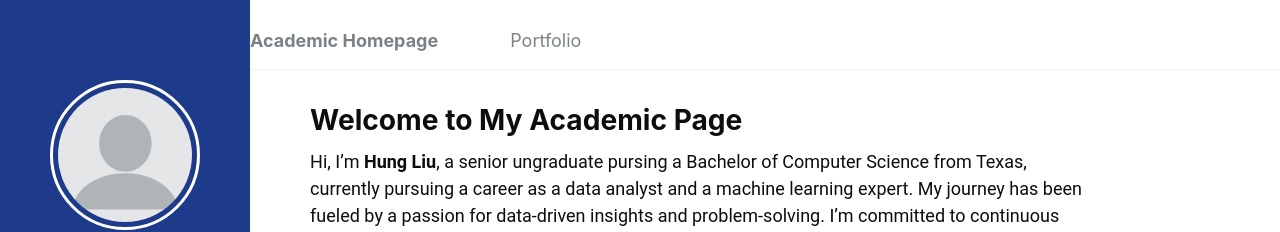
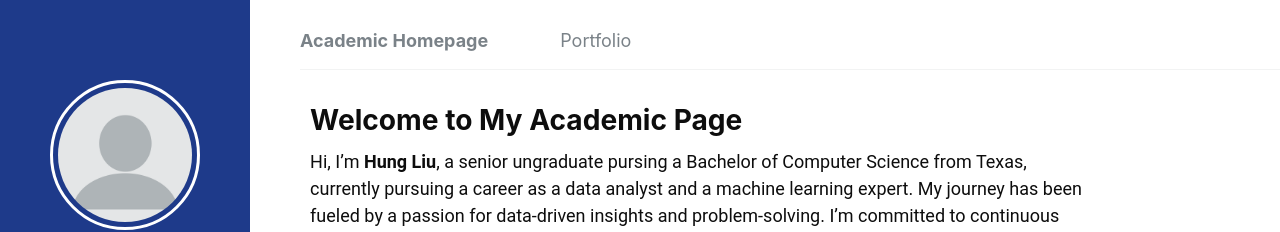
Before and after one commit to sunnySKL/sunnySKL.github.io, a Jekyll site: the page built from _pages/about.md, in a window 1280 px wide. Shown: the top 232 px of the page. Built offline with Jekyll 4.4.1, drawn with Linux system fonts in a browser that asks for light colours.

Commit message:
Update custom.css

```diff
--- a/assets/css/custom.css
+++ b/assets/css/custom.css
@@ -98,7 +98,7 @@ body {
 @media (min-width: 900px) {
   .masthead,
   #main {
-    margin-left: 250px; /* Same as sidebar width */
+    margin-left: 300px; /* Same as sidebar width */
   }
   .masthead__inner-wrap {
     max-width: none !important;
```
